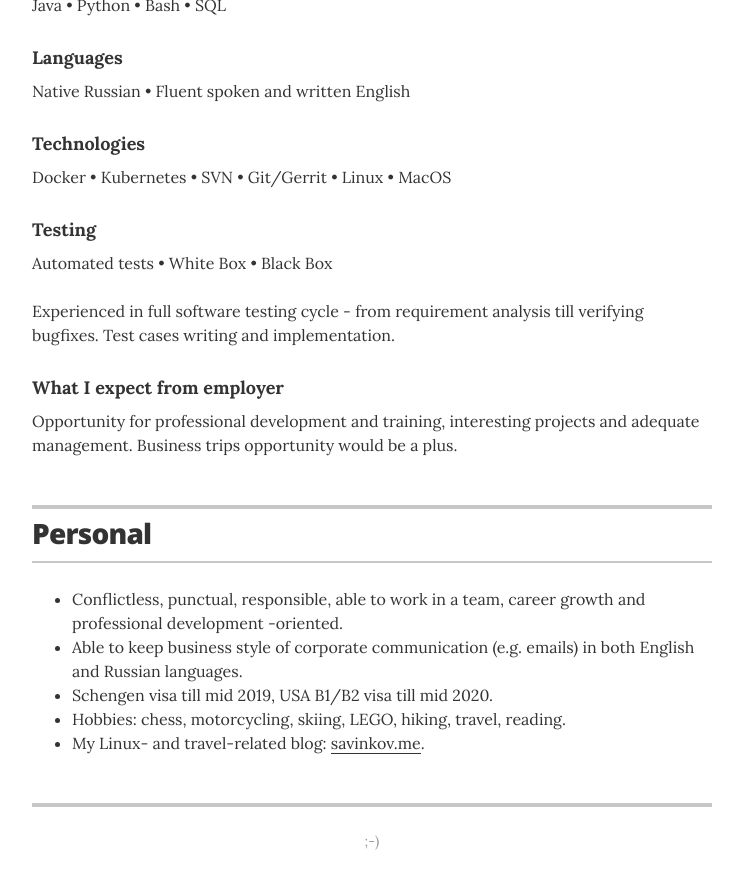
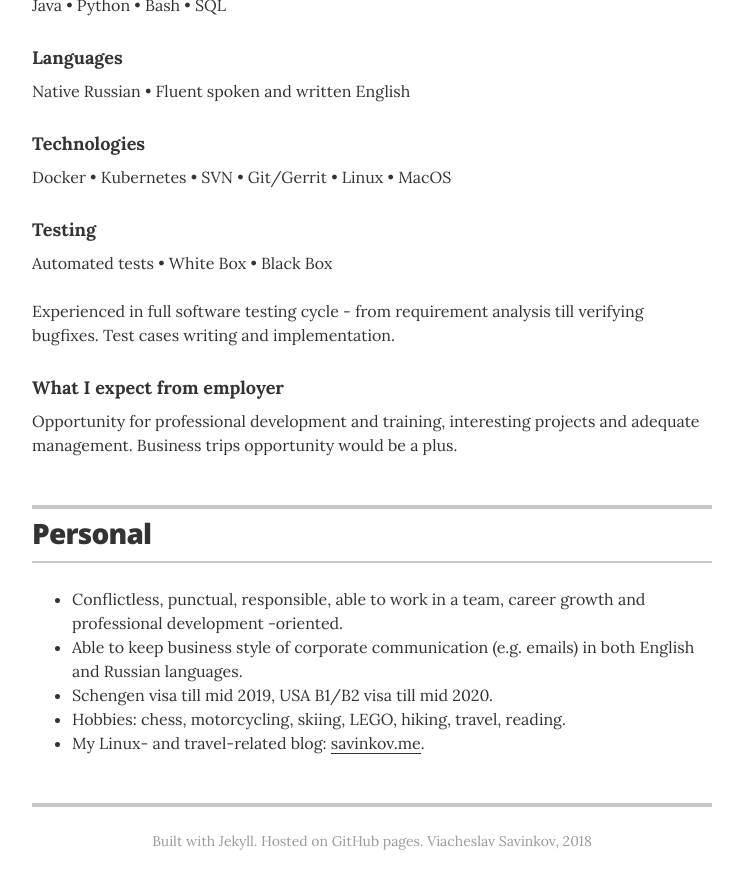
Before and after one commit to vsavinkov/vsavinkov-cv.github.io, a Jekyll site: the page built from index.html, in a window 1280 px wide and 900 px high, scrolled down 3090 px. Shown: the top 889 px of the window, without its empty margins (268-1011 px from the left). Built offline with Jekyll 4.4.1, drawn with Linux system fonts in a browser that asks for light colours.

Commit message:
CV updated

```diff
--- a/_includes/icon-links.html
+++ b/_includes/icon-links.html
@@ -3,9 +3,6 @@
   <li class="icon-link-item"><a href="javascript:window.print()" class="icon-link" itemprop="url">{% include icons/icon-print.html %}</a></li>
   {% if site.resume_social_links.resume_github_url %}
   <li class="icon-link-item"><a href="{{ site.resume_social_links.resume_github_url }}" class="icon-link" itemprop="sameAs">{% include icons/icon-github.html %}</a></li>
-  {% endif %}
-  {% if site.resume_social_links.resume_twitter_url %}
-  <li class="icon-link-item"><a href="{{ site.resume_social_links.resume_twitter_url }}" class="icon-link" itemprop="sameAs">{% include icons/icon-twitter.html %}</a></li>
   {% endif %}
   {% if site.resume_social_links.resume_facebook_url %}
   <li class="icon-link-item"><a href="{{ site.resume_social_links.resume_facebook_url }}" class="icon-link" itemprop="sameAs">{% include icons/icon-facebook.html %}</a></li>
@@ -19,6 +16,5 @@
   {% if site.resume_social_links.resume_website_url %}
   <li class="icon-link-item"><a href="{{ site.resume_social_links.resume_website_url }}" class="icon-link" itemprop="url">{% include icons/icon-website.html %}</a></li>
   {% endif %}
-
 </ul>
 {% endif %}
--- a/_layouts/resume.html
+++ b/_layouts/resume.html
@@ -84,20 +84,6 @@
         {% endfor %}
       </section>
       {% endif %}
-      {% if site.resume_section_recognition %}
-      <section class="content-section">
-        <header class="section-header">
-          <h2>Recognition</h2>
-        </header>
-        {% for recognition in site.data.recognitions %}
-        <div class="resume-item">
-          <h3 class="resume-item-title" itemprop="award">{{ recognition.award }}</h3>
-          <h4 class="resume-item-details">{{ recognition.organization }} &bull; {{ recognition.year }}</h4>
-          <p class="resume-item-copy">{{ recognition.summary }}</p>
-        </div>
-        {% endfor %}
-      </section>
-      {% endif %}
       {% if site.resume_section_associations %}
       <section class="content-section">
         <header class="section-header">
@@ -141,7 +127,7 @@
       </section>
       {% endif %}
       <footer class="page-footer">
-        <p class="footer-line">;-)</p>
+        <p class="footer-line no-print">Built with Jekyll. Hosted on GitHub pages. Viacheslav Savinkov, 2018</p>
       </footer>
     </div>
   </body>
```
Also changed, not shown: 1 other file.
